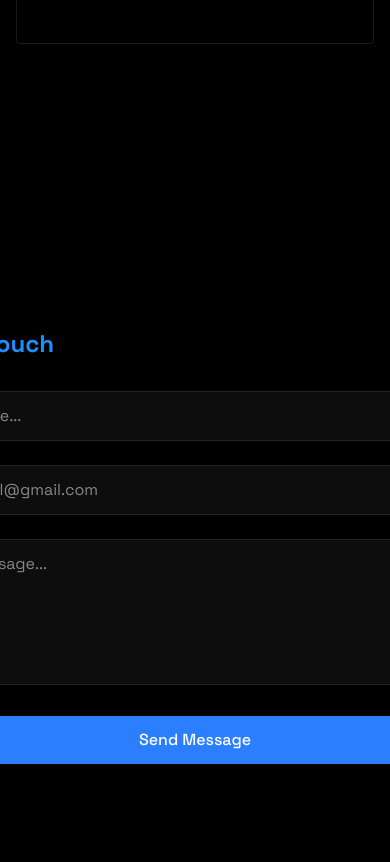
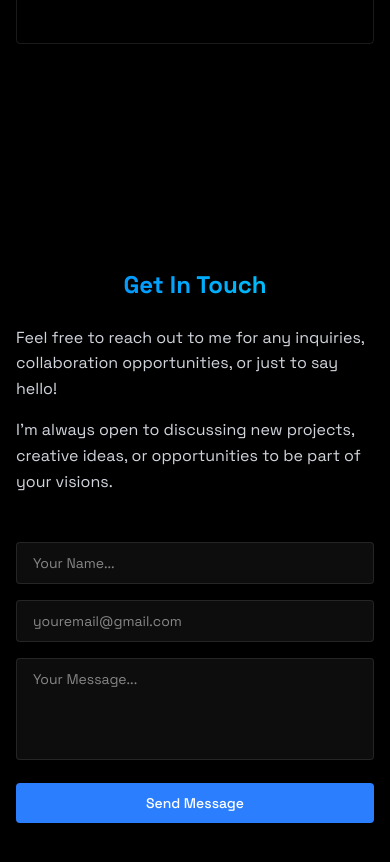
Before and after one commit to Spidy394/portfolio, a React (Vite) app: page / in a window 390 px wide. Shown: the part 3240-4102 px from the top of the page. Built offline with nearby package versions, Linux system fonts and the light colour scheme.

Commit message:
Revert "update contact"
This reverts commit 195162ba2bd2f329c9dc7b4cba353d32bcb030f0.

```diff
--- a/src/components/sections/Contact.jsx
+++ b/src/components/sections/Contact.jsx
@@ -1,7 +1,6 @@
 import React, { useState } from 'react'
 import RevealOnScroll from '../RevealOnScroll'
 import emailjs from '@emailjs/browser';
-
 
 const Contact = () => {
     const [formData, setFormData] = useState({
@@ -31,16 +30,26 @@ const Contact = () => {
         });
     };
 
-
     return (
         <section
             id='contact'
-        className='min-h-screen flex items-center justify-center py-20'
+            className='min-h-screen flex items-center justify-center py-16 md:py-20'
         >
             <RevealOnScroll>
-        <div className="px-4 w-150">
-            <h2 className='text-3xl font-bold mb-8 bg-gradient-to-r from-blue-500 to-cyan-400 bg-clip-text text-transparent'>Get In Touch</h2>
-            <form className='space-y-6' onSubmit={handleSubmit}>
+                <div className="container mx-auto max-w-4xl lg:max-w-5xl xl:max-w-6xl 2xl:max-w-7xl">
+                    <h2 className='text-2xl sm:text-3xl md:text-4xl font-bold mb-6 md:mb-8 text-center bg-gradient-to-r from-blue-500 to-cyan-400 bg-clip-text text-transparent'>
+                        Get In Touch
+                    </h2>
+                    <div className="grid grid-cols-1 lg:grid-cols-2 gap-8">
+                        <div className="flex flex-col justify-center">
+                            <p className="text-gray-300 text-base sm:text-lg mb-4">
+                                Feel free to reach out to me for any inquiries, collaboration opportunities, or just to say hello!
+                            </p>
+                            <p className="text-gray-300 text-base sm:text-lg mb-4">
+                                I'm always open to discussing new projects, creative ideas, or opportunities to be part of your visions.
+                            </p>
+                        </div>
+                        <form className='space-y-4 sm:space-y-6' onSubmit={handleSubmit}>
                             <div className="relative">
                                 <input
                                     type='text'
@@ -48,7 +57,7 @@ const Contact = () => {
                                     name='name'
                                     required
                                     value={formData.name}
-                    className='w-full bg-white/5 border border-white/10 rounded px-4 py-3 text-white transition focus:outline-none focus:border-blue-500 focus:bg-blue-500/5'
+                                    className='w-full bg-white/5 border border-white/10 rounded px-4 py-2.5 sm:py-3 text-white text-sm sm:text-base transition focus:outline-none focus:border-blue-500 focus:bg-blue-500/5'
                                     placeholder='Your Name...'
                                     onChange={(e) => setFormData({ ...formData, name: e.target.value })}
                                 />
@@ -60,7 +69,7 @@ const Contact = () => {
                                     name='email'
                                     required
                                     value={formData.email}
-                    className='w-full bg-white/5 border border-white/10 rounded px-4 py-3 text-white transition focus:outline-none focus:border-blue-500 focus:bg-blue-500/5'
+                                    className='w-full bg-white/5 border border-white/10 rounded px-4 py-2.5 sm:py-3 text-white text-sm sm:text-base transition focus:outline-none focus:border-blue-500 focus:bg-blue-500/5'
                                     placeholder='youremail@gmail.com'
                                     onChange={(e) => setFormData({ ...formData, email: e.target.value })}
                                 />
@@ -71,8 +80,8 @@ const Contact = () => {
                                     name='message'
                                     required
                                     value={formData.message}
-                    rows={5}
-                    className='w-full bg-white/5 border border-white/10 rounded px-4 py-3 text-white transition focus:outline-none focus:border-blue-500 focus:bg-blue-500/5'
+                                    rows={4}
+                                    className='w-full bg-white/5 border border-white/10 rounded px-4 py-2.5 sm:py-3 text-white text-sm sm:text-base transition focus:outline-none focus:border-blue-500 focus:bg-blue-500/5 resize-none'
                                     placeholder='Your Message...'
                                     onChange={(e) => setFormData({ ...formData, message: e.target.value })}
                                 />
@@ -80,10 +89,12 @@ const Contact = () => {
 
                             <button
                                 type='submit'
-                className='w-full bg-blue-500 text-white py-3 px-6 rounded font-medium transition relative overflow-hidden hover:-translate-y-0.5 hover:shadow-[0_0_15px_rgba(59,130,246,0.4)]'>
+                                className='w-full bg-blue-500 text-white py-2.5 sm:py-3 px-6 rounded font-medium text-sm sm:text-base transition relative overflow-hidden hover:-translate-y-0.5 hover:shadow-[0_0_15px_rgba(59,130,246,0.4)]'
+                            >
                                 Send Message
                             </button>
                         </form>
+                    </div>
                 </div>
             </RevealOnScroll>
         </section>
```
Lines whose indentation alone changed are shown as unchanged.
